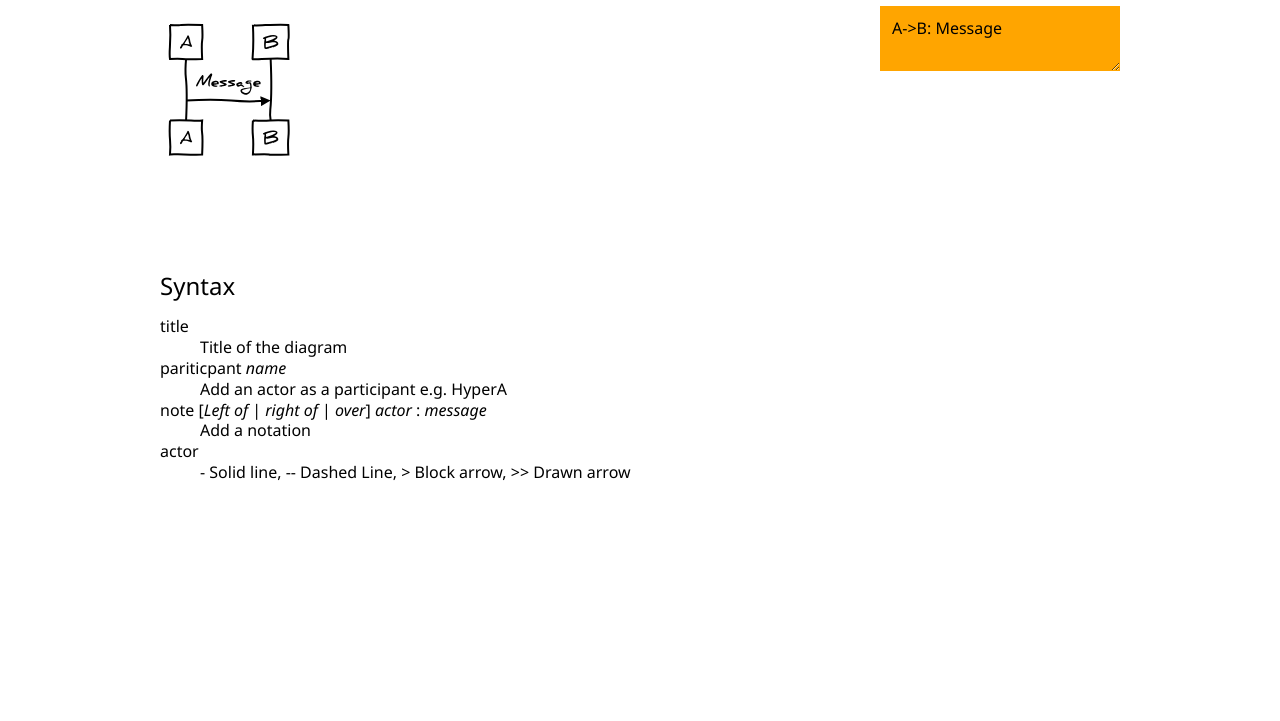
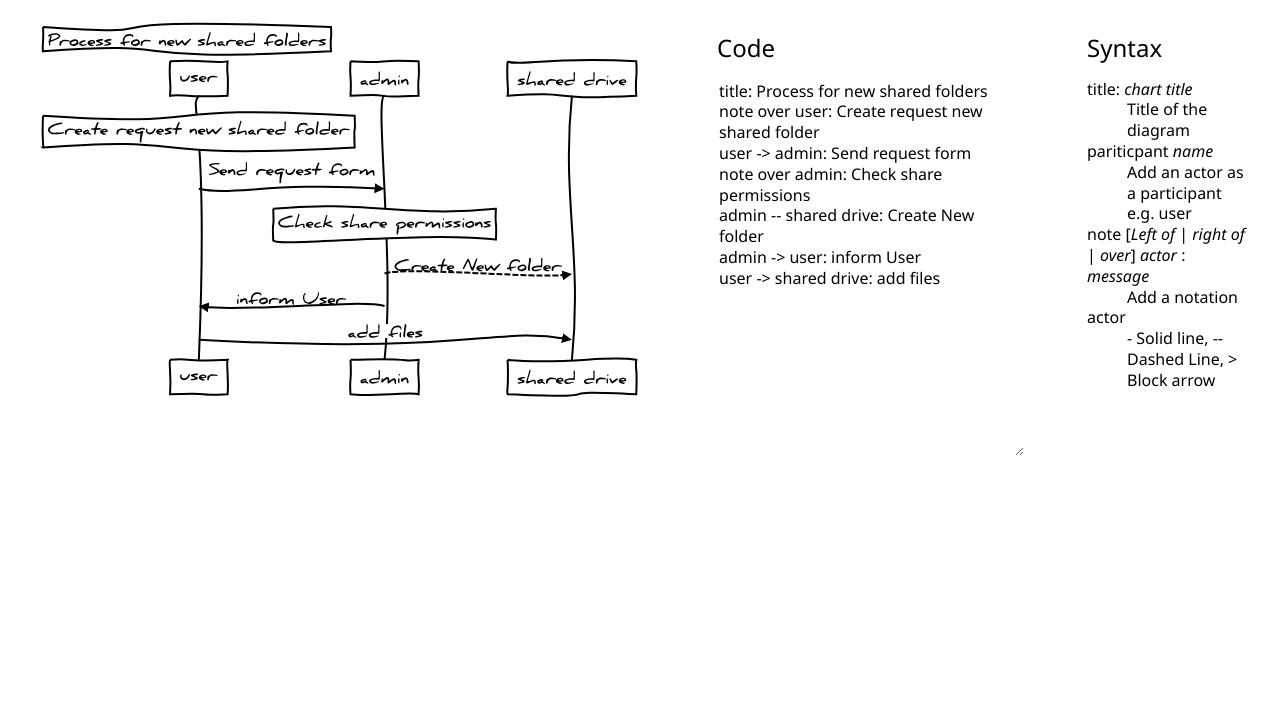
Before and after one commit to Jackbennett/diagram, a website: page index.html in a window 1280 px wide. Shown: the part 79-800 px from the top of the page. Drawn offline with Linux system fonts and the light colour scheme.

Commit message:
recreate page layout

```diff
--- a/css/style.css
+++ b/css/style.css
@@ -1,42 +1,34 @@
+* {box-sizing: border-box;}
+
+.bg-highlight { background-color: #F2D694;}
+.bg-highlight2 { background-color: #F0D8A8;}
+.bg-information { background-color: #3D1C00;}
+.bg-success { background-color: #86B8B1;}
+.bg-warn { background-color: #FA2A00;}
+
 body{
-	position: relative;
+	display: flex;
+	flex-wrap: wrap;
 }
 header{
-	margin:2em 0;
+	width:100%;
 }
+body > section{
+	padding:2%
+}
+#chart { flex: 3; }
+#editor { flex: 2; }
+#help { flex: 1; }
 
 body, textarea{
 	font: 100 16px/1.3em "Segoe UI", Optima, sans-serif;
 }
-	h1,h2,h3,h4,h5,h6{font-weight: 100;}
+h1,h2,h3,h4,h5,h6{font-weight: 100;}
 
-header, section{
-	max-width:960px;
-	margin-left:auto;
-	margin-right:auto;
+textarea{
+	width:96%;
+	min-height: 94%;
+	border:0;
+	background: none;
 }
-
-#pad{
-	display: flex;
-}
-.right{
-	width:25%;
-	min-height:250px;
-	height:100%;
-	display:inline-block;
-}
-	.right textarea{
-		width:90%;
-		height: 90%;
-		margin:0;
-		padding:5%;
-		border:0;
-		background: orange;
-		display: block;
-	}
-	.right textarea:focus{outline:none;}
-
-.paint{
-	width:75%;
-	display: inline-block;
-}
+	textarea:focus{outline:none;}
--- a/index.html
+++ b/index.html
@@ -16,27 +16,33 @@
 		<h1>Diagram</h1>
 	</header>
 
-	<section id="pad">
-		<div class="paint">
-			<div class="diagram"></div>
-		</div>
-		<div class="col right">
-			<textarea class="editor">A->B: Message</textarea>
-		</div>
+	<section id="chart">
 	</section>
 
-	<section>
+	<section id="editor">
+		<h1>Code</h1>
+<textarea>
+title: Process for new shared folders
+note over user: Create request new shared folder
+user -> admin: Send request form
+note over admin: Check share permissions
+admin -- shared drive: Create New folder
+admin -> user: inform User
+user -> shared drive: add files
+</textarea>
+	</section>
+	<section id="help">
 		<h2>Syntax</h2>
 
 		<dl>
-			<dt>title</dt>
+			<dt>title: <em>chart title</em></dt>
 			<dd>Title of the diagram</dd>
 			<dt>pariticpant <em>name</em></dt>
-			<dd>Add an actor as a participant e.g. HyperA</dd>
+			<dd>Add an actor as a participant e.g. user</dd>
 			<dt>note [<em>Left of</em> | <em>right of</em> | <em>over</em>] <em>actor</em> : <em>message</em></dt>
 			<dd>Add a notation</dd>
 			<dt>actor</dt>
-			<dd>- Solid line, -- Dashed Line, &gt; Block arrow, &gt;&gt; Drawn arrow</dd>
+			<dd>- Solid line, -- Dashed Line, &gt; Block arrow</dd>
 		</dl>
 	</section>
 
--- a/js/diagram.js
+++ b/js/diagram.js
@@ -1,7 +1,7 @@
 function setup_editor(div) {
 
-  var editor_div = div.find(".editor");
-  var diagram_div = div.find(".diagram");
+  var editor_div = $('#editor textarea');
+  var diagram_div = $('#chart');
 
   // Setup the editor diagram
   // editor.getSession().setMode("ace/mode/asciidoc");
```
